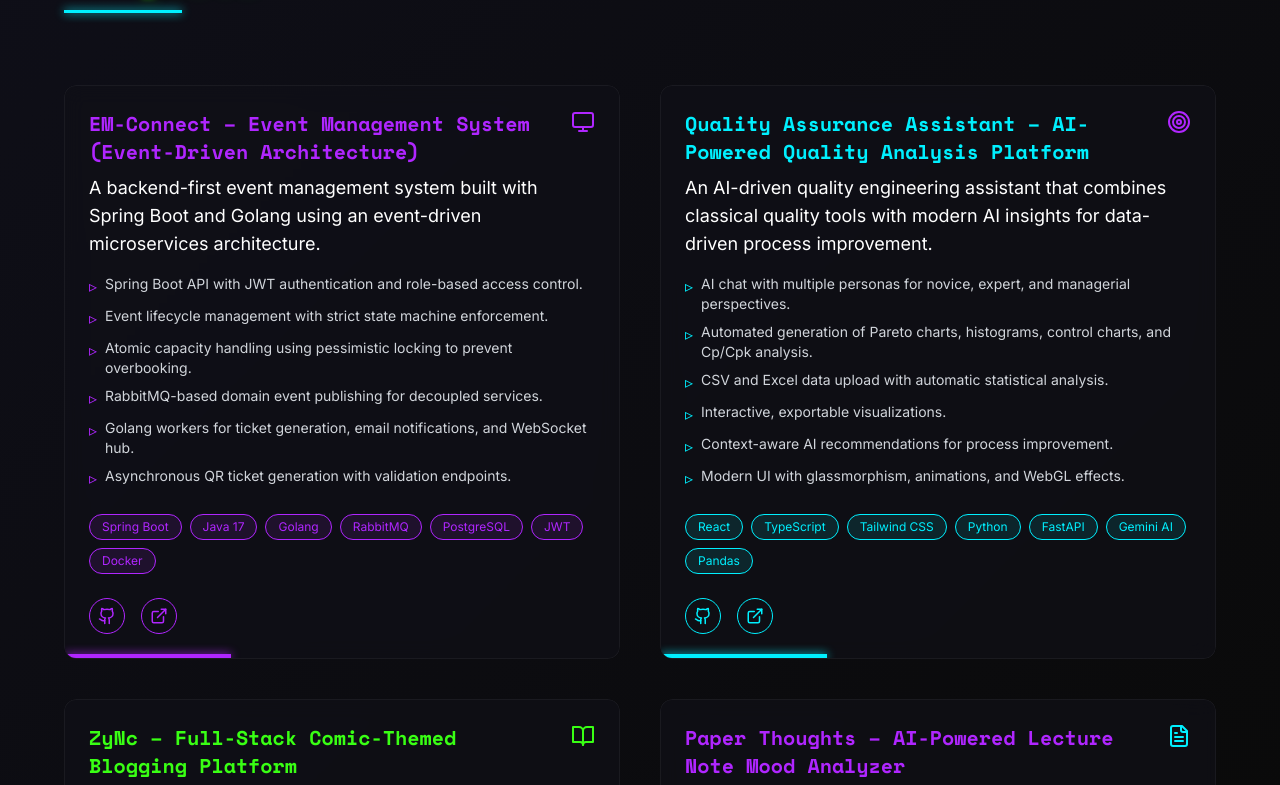
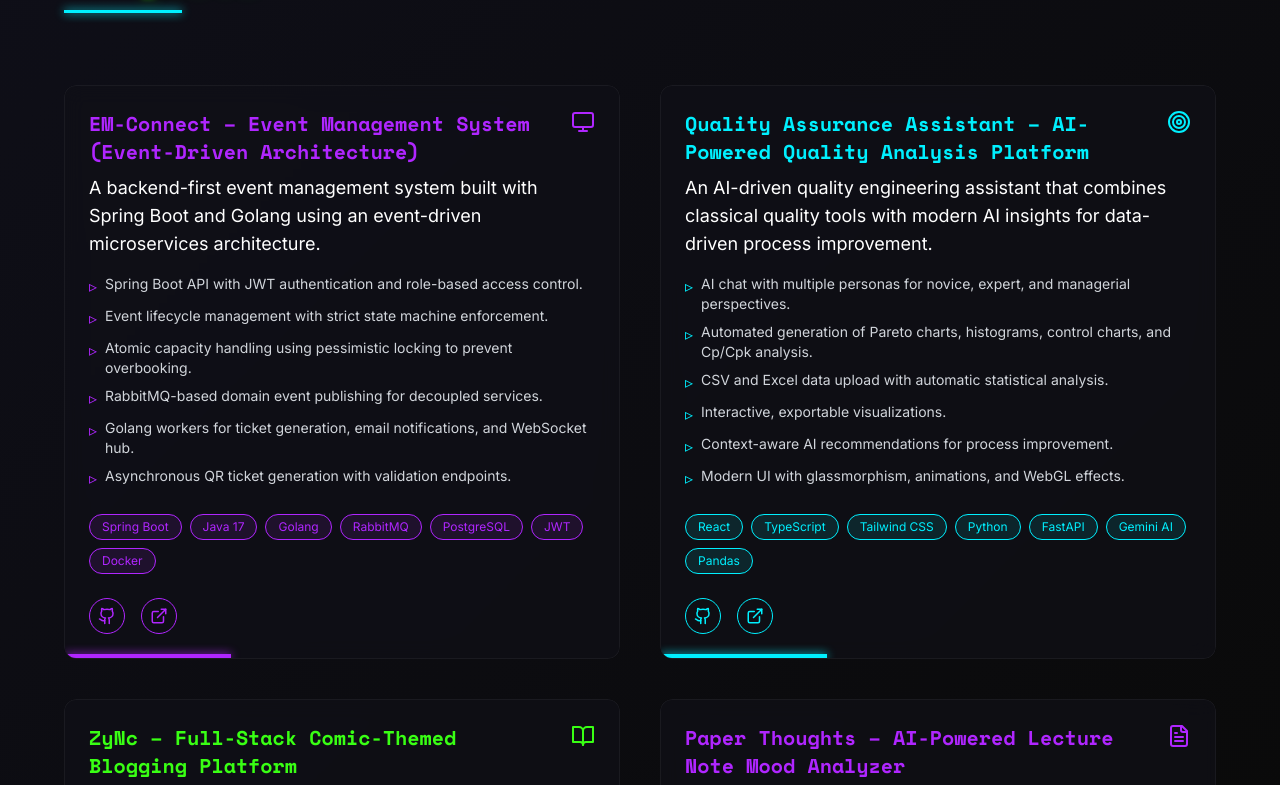
Before and after one commit to rohtheroos-84/RoHiT-bUiLdS, a React (Vite) app: page / in a window 1280 px wide. Shown: the part 3175-3960 px from the top of the page. Built offline with nearby package versions, Linux system fonts and the light colour scheme; no server answers.

Commit message:
fix: update project icons for consistent color scheme in Projects component

```diff
--- a/src/components/Projects.tsx
+++ b/src/components/Projects.tsx
@@ -28,7 +28,7 @@ const projectData = [
     id: 2,
     title: "Quality Assurance Assistant – AI-Powered Quality Analysis Platform",
     description: "An AI-driven quality engineering assistant that combines classical quality tools with modern AI insights for data-driven process improvement.",
-    icon: <Target className="text-neon-purple" size={24} />,
+    icon: <Target className="text-neon-blue" size={24} />,
     details: [
       "AI chat with multiple personas for novice, expert, and managerial perspectives.",
       "Automated generation of Pareto charts, histograms, control charts, and Cp/Cpk analysis.",
@@ -64,7 +64,7 @@ const projectData = [
     id: 4,
     title: "Paper Thoughts – AI-Powered Lecture Note Mood Analyzer",
     description: "A notebook-style web app that analyzes lecture notes using AI to detect confusion, confidence, boredom, and alertness, helping students study smarter.",
-    icon: <FileText className="text-neon-blue" size={24} />,
+    icon: <FileText className="text-neon-purple" size={24} />,
     details: [
       "Paragraph-level mood classification with visual timelines and heatmaps.",
       "AI-generated TL;DR summaries and personalized study plans.",
```
